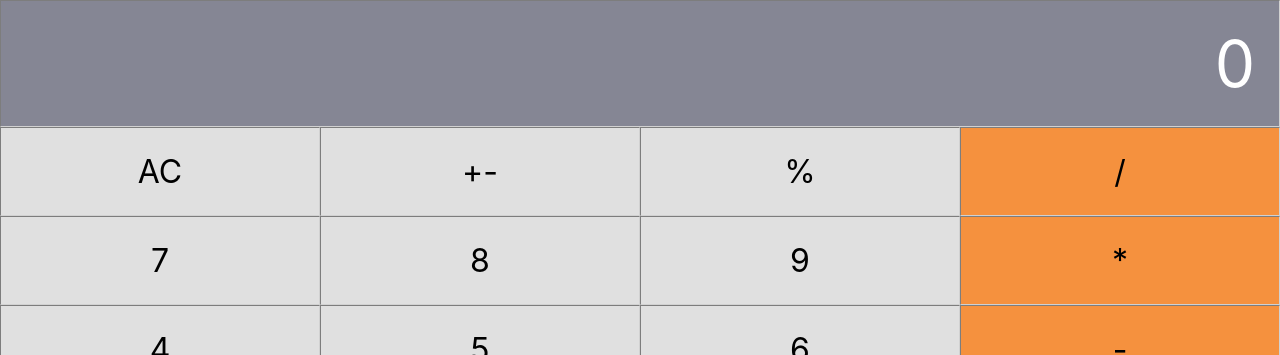
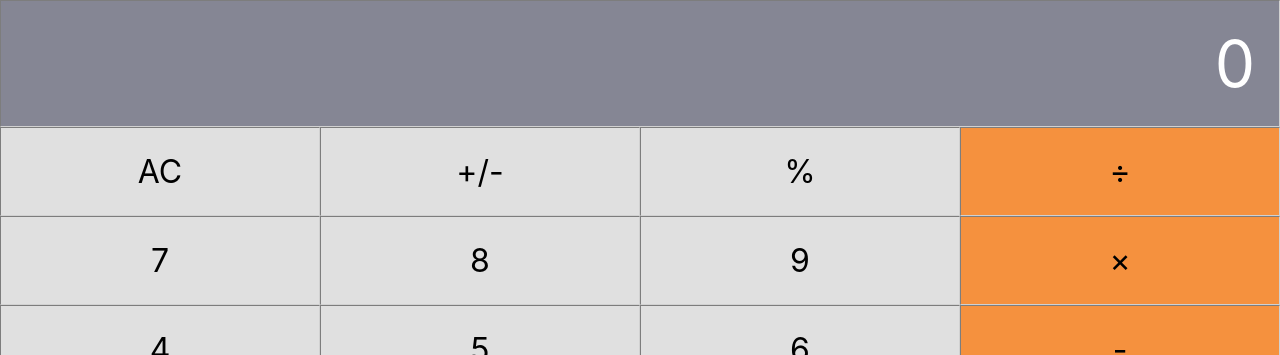
Before and after one commit to maenkhraisha/math-magicians, a React (Create React App) app: page / in a window 1280 px wide. Shown: the top 355 px of the page. Built offline with nearby package versions, Linux system fonts and the light colour scheme.

Commit message:
edit the design symbol

```diff
--- a/src/components/Calculator.js
+++ b/src/components/Calculator.js
@@ -13,13 +13,13 @@ export default class myComponent extends React.Component {
         <div className="calc-buttons">
           <div className="cell calc-result">0</div>
           <div className="cell calc-ac">AC</div>
-          <div className="cell calc-plus-minus">+-</div>
+          <div className="cell calc-plus-minus">+/-</div>
           <div className="cell calc-mode">%</div>
-          <div className="cell calc-division">/</div>
+          <div className="cell calc-division">÷</div>
           <div className="cell calc-seven">7</div>
           <div className="cell calc-eight">8</div>
           <div className="cell calc-nine">9</div>
-          <div className="cell calc-multiply">*</div>
+          <div className="cell calc-multiply">×</div>
           <div className="cell calc-four">4</div>
           <div className="cell calc-five">5</div>
           <div className="cell calc-six">6</div>
```
Also changed, not shown: 1 other file (tests, documents, lock files or other folders).
